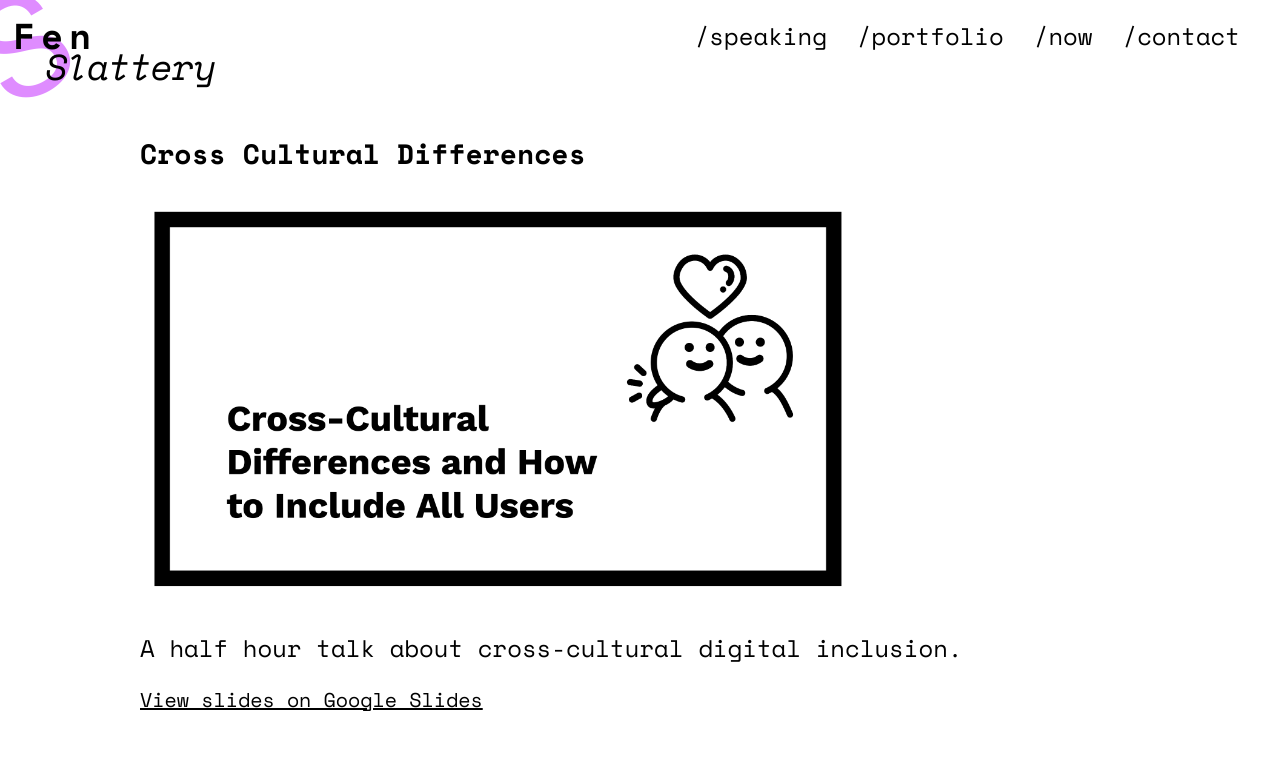
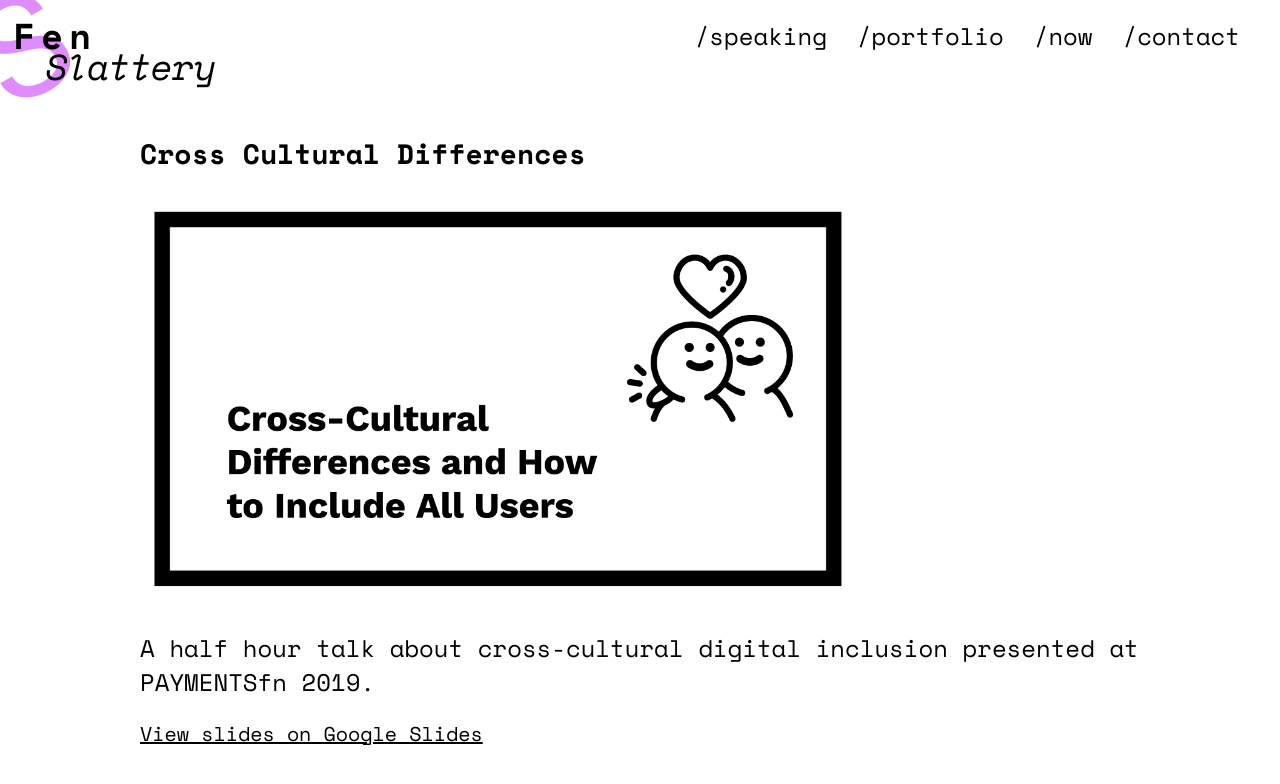
Before and after one commit to sublimemarch/personal-site, a Jekyll site: the page built from _portfolio/cross-cultural-differences.md, in a window 1280 px wide. Shown: the top 784 px of the page. Built offline with Jekyll 4.4.1, drawn with Linux system fonts in a browser that asks for light colours; nearby versions of some CDN libraries.

Commit message:
Update from Forestry.io stephanie.n.marx@gmail.com updated _portfolio/cross-cultural-differences.md

```diff
--- a/_portfolio/cross-cultural-differences.md
+++ b/_portfolio/cross-cultural-differences.md
@@ -6,6 +6,6 @@ tags:
 image: "/img/Screen Shot 2019-05-30 at 7.59.35 PM.png"
 
 ---
-### A half hour talk about cross-cultural digital inclusion.
+### A half hour talk about cross-cultural digital inclusion presented at PAYMENTSfn 2019.
 
 #### [View slides on Google Slides](https://docs.google.com/presentation/d/1EuKMdX8AXRmiYSEmNS07Ld5ZLLawq4E_ytruViZY0Y0/edit?usp=sharing)
```
